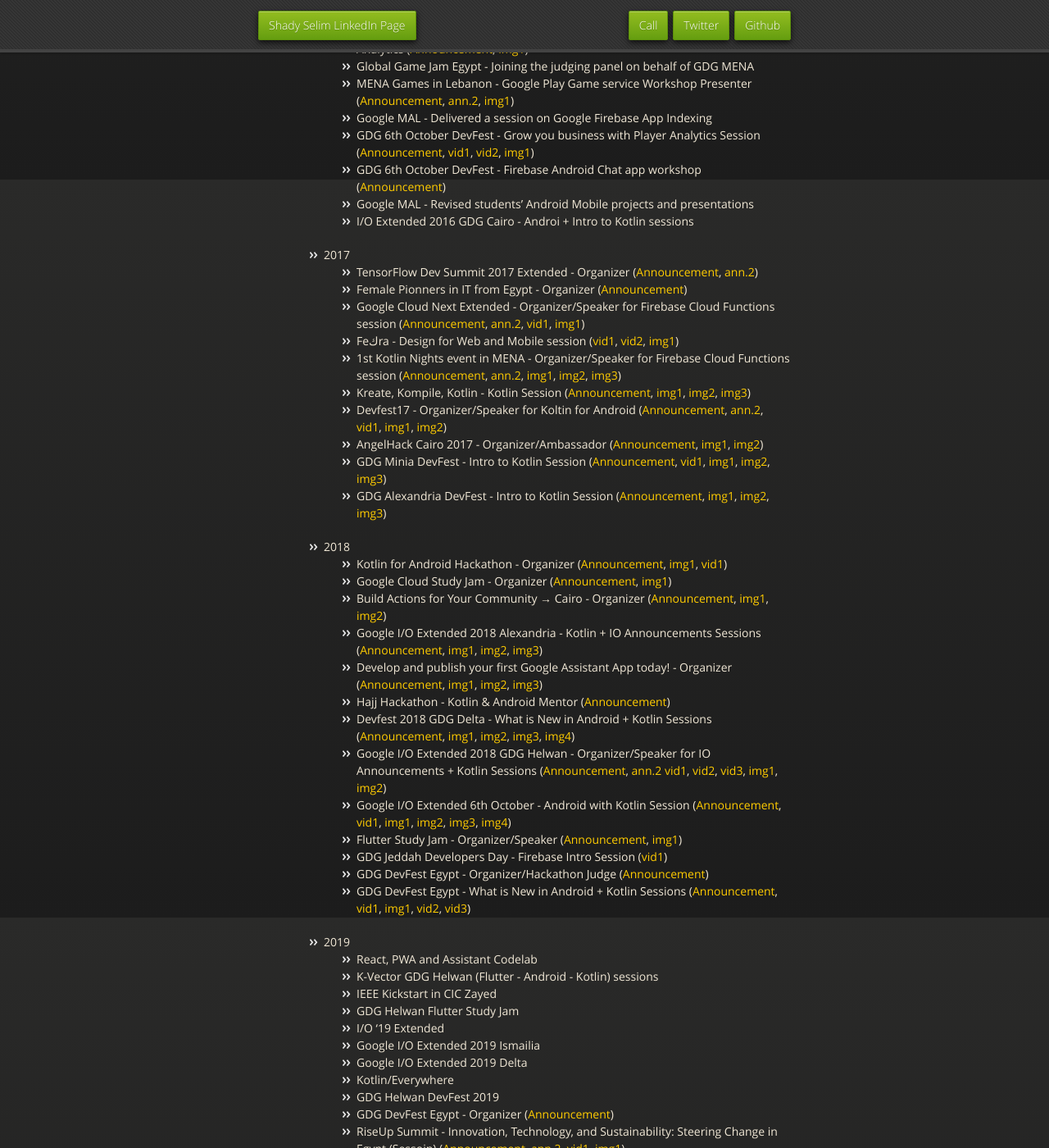
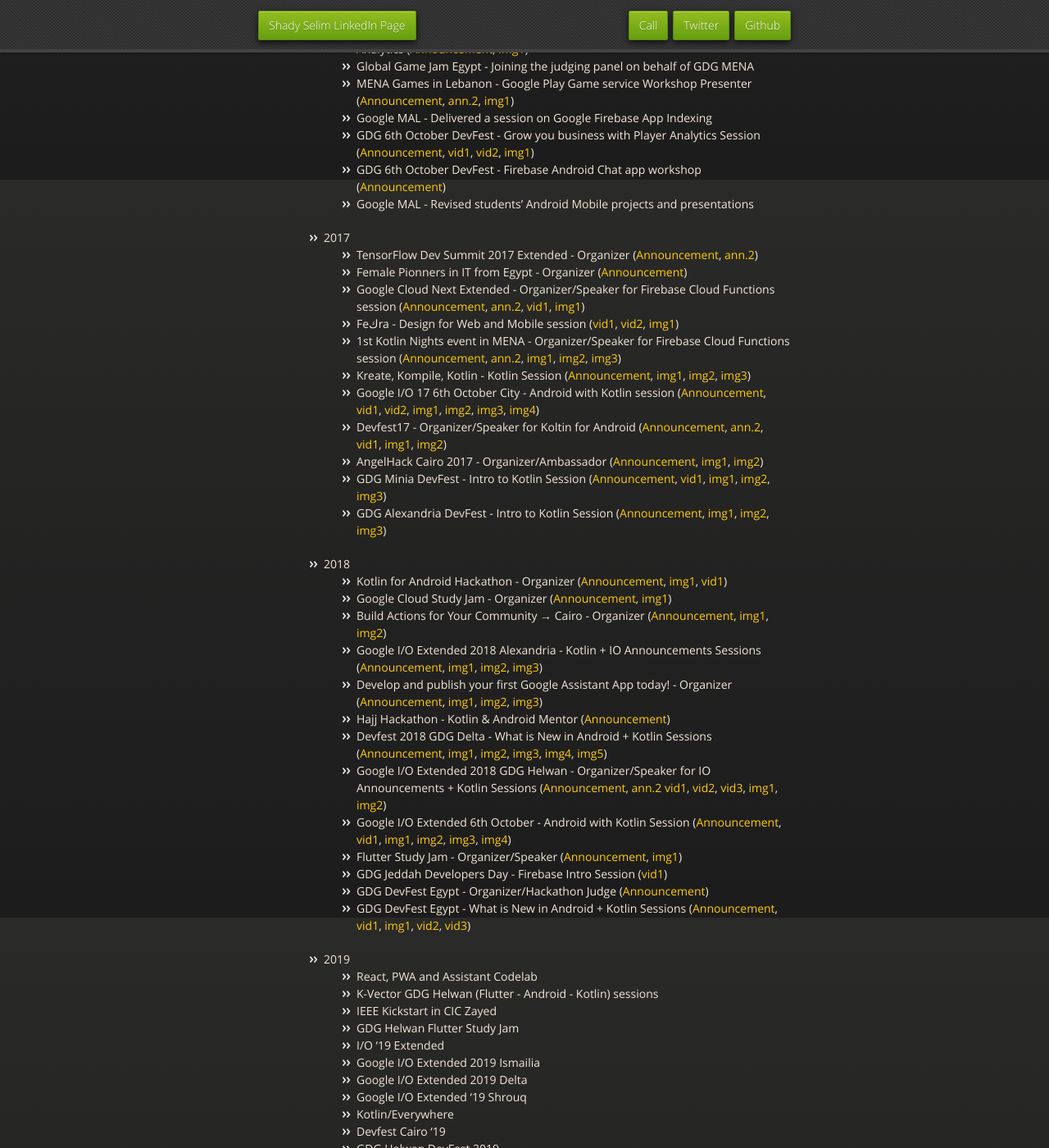
Before and after one commit to Shady-Selim/shady-selim.github.io, a Jekyll site: the page built from index.md, in a window 1280 px wide and 1400 px high, scrolled down 3381 px. Shown: the whole window at 82% size. Built offline with Jekyll 4.4.1, drawn with Linux system fonts in a browser that asks for light colours; our own code applies the rules of GitHub Pages for plain Markdown files.

Commit message:
Update index.md

```diff
--- a/index.md
+++ b/index.md
@@ -129,7 +129,6 @@
     - GDG 6th October DevFest - Grow you business with Player Analytics Session ([Announcement](https://www.facebook.com/events/1788941701374492/permalink/1794623064139689/), [vid1](https://youtu.be/XdcGt-hf4bs), [vid2](https://youtu.be/kUEhnZdm2D8), [img1](https://www.facebook.com/GDGOctober/photos/pcb.1800430536892275/1222254197820379/?type=3&theater))
     - GDG 6th October DevFest - Firebase Android Chat app workshop ([Announcement](https://www.facebook.com/events/1788941701374492/permalink/1802626096672719/?ref=1&action_history=null))
     - Google MAL - Revised students' Android Mobile projects and presentations
-    - I/O Extended 2016 GDG Cairo - Androi + Intro to Kotlin sessions
   - 2017
     - TensorFlow Dev Summit 2017 Extended - Organizer ([Announcement](https://www.facebook.com/events/697466320413076/), [ann.2](https://www.facebook.com/events/697466320413076/permalink/703453319814376/))
     - Female Pionners in IT from Egypt - Organizer ([Announcement](https://www.facebook.com/events/481395498915241/))
@@ -137,6 +136,7 @@
     - Feكra - Design for Web and Mobile session ([vid1](https://youtu.be/7boRJ3tlMNQ), [vid2](https://youtu.be/6-8DcZHFRuc), [img1](https://www.facebook.com/Fekra12/photos/a.1420176034667932/1420177344667801/?type=3&theater))
     - 1st Kotlin Nights event in MENA - Organizer/Speaker for Firebase Cloud Functions session ([Announcement](https://www.facebook.com/events/440247016356950/), [ann.2](https://www.facebook.com/events/140096789900665/permalink/140634203180257/), [img1](https://www.facebook.com/OnlineFCIH/photos/a.1929401997274257/1929413977273059/?type=3&theater), [img2](https://www.facebook.com/OnlineFCIH/photos/a.1929401997274257/1929409980606792/?type=3&theater), [img3](https://www.facebook.com/OnlineFCIH/photos/a.1929401997274257/1929409383940185/?type=3&theater))
     - Kreate, Kompile, Kotlin - Kotlin Session ([Announcement](https://www.facebook.com/events/105537826780426/permalink/107192466614962/), [img1](https://www.facebook.com/GDG.NewCairo/photos/a.1175786619194481/1175833725856437/?type=3&theater), [img2](https://www.facebook.com/GDG.NewCairo/photos/a.1175786619194481/1175822539190889/?type=3&theater), [img3](https://www.facebook.com/GDG.NewCairo/photos/a.1175786619194481/1175938085846001/?type=3&theater))
+    - Google I/O 17 6th October City - Android with Kotlin session ([Announcement](https://www.facebook.com/events/137333140175917/permalink/142435976332300/), [vid1](https://www.facebook.com/events/137333140175917/permalink/144524609456770/), [vid2](https://www.facebook.com/events/137333140175917/permalink/144523536123544/), [img1](https://www.facebook.com/events/137333140175917/permalink/144520532790511/), [img2](https://www.facebook.com/GDGOctober/photos/pcb.146910895884808/1496115803767549/?type=3&theater), [img3](https://www.facebook.com/GDGOctober/photos/pcb.146910895884808/1496116870434109/?type=3&theater), [img4](https://www.facebook.com/GDGOctober/photos/pcb.146910895884808/1496116407100822/?type=3&theater))
     - Devfest17 - Organizer/Speaker for Koltin for Android ([Announcement](https://www.facebook.com/events/1875423396121326/), [ann.2](https://www.facebook.com/events/1875423396121326/permalink/1875439939453005/), [vid1](https://youtu.be/3Zsu8CuOHMU), [img1](https://www.facebook.com/dr.shady.selim/posts/1523564607728810), [img2](https://www.facebook.com/photo.php?fbid=921010654724633&set=a.381157872043250&type=3&theater))
     - AngelHack Cairo 2017 - Organizer/Ambassador ([Announcement](https://www.facebook.com/events/318545328615459/), [img1](https://www.facebook.com/AngelHackHQ/photos/a.1665651500146473/1665651916813098/?type=3&theater), [img2](https://www.facebook.com/aucventurelab/photos/a.654376341293122/1558268204237260/?type=3&theater))
     - GDG Minia DevFest - Intro to Kotlin Session ([Announcement](https://www.facebook.com/dr.shady.selim/posts/1488215277930410), [vid1](https://www.facebook.com/events/1872482189682496/permalink/1881367968793918/), [img1](https://www.facebook.com/InsiderMinia/photos/pcb.1325802787531332/1325802474198030/?type=3&theater), [img2](https://www.facebook.com/InsiderMinia/photos/pcb.1325802787531332/1325802740864670/?type=3&theater), [img3](https://www.facebook.com/InsiderMinia/photos/pcb.1325802787531332/1325802134198064/?type=3&theater))
@@ -148,7 +148,7 @@
     - Google I/O Extended 2018 Alexandria - Kotlin + IO Announcements Sessions ([Announcement](https://www.facebook.com/GDG.Alexandria/photos/a.217585008303814/1940073769388254/?type=3&theater), [img1](https://www.facebook.com/GDG.Alexandria/photos/a.1965797906815840/1965814253480872/?type=3&theater), [img2](https://www.facebook.com/GDG.Alexandria/photos/a.1965797906815840/1965857330143231/?type=3&theater), [img3](https://www.facebook.com/GDG.Alexandria/photos/a.1965797906815840/1965946036801027/?type=3&theater))
     - Develop and publish your first Google Assistant App today! - Organizer ([Announcement](https://www.facebook.com/events/2065410863778838/), [img1](https://www.facebook.com/GCDCEgypt/photos/a.303415920200438/303416466867050/?type=3&theater), [img2](https://www.facebook.com/GCDCEgypt/photos/a.303415920200438/303416320200398/?type=3&theater), [img3](https://www.facebook.com/GCDCEgypt/photos/a.303415920200438/303417110200319/?type=3&theater))
     - Hajj Hackathon - Kotlin & Android Mentor ([Announcement](https://hajjhackathon.devpost.com/))
-    - Devfest 2018 GDG Delta - What is New in Android + Kotlin Sessions ([Announcement](https://www.facebook.com/events/294833484671005/permalink/297491921071828/), [img1](https://www.facebook.com/GDG.DeltaUniv/photos/a.2043250229029474/2043279255693238/?type=3&theater), [img2](https://www.facebook.com/GDG.DeltaUniv/photos/a.2043250229029474/2043278915693272/?type=3&theater), [img3](https://www.facebook.com/GDG.DeltaUniv/photos/a.2043250229029474/2043251212362709/?type=3&theater), [img4](https://www.facebook.com/GDG.DeltaUniv/photos/a.2043250229029474/2043256889028808/?type=3&theater))
+    - Devfest 2018 GDG Delta - What is New in Android + Kotlin Sessions ([Announcement](https://www.facebook.com/events/294833484671005/permalink/297491921071828/), [img1](https://www.facebook.com/GDG.DeltaUniv/photos/a.2043250229029474/2043279255693238/?type=3&theater), [img2](https://www.facebook.com/GDG.DeltaUniv/photos/a.2043250229029474/2043278915693272/?type=3&theater), [img3](https://www.facebook.com/GDG.DeltaUniv/photos/a.2043250229029474/2043251212362709/?type=3&theater), [img4](https://www.facebook.com/GDG.DeltaUniv/photos/a.2043250229029474/2043256889028808/?type=3&theater), [img5](https://www.facebook.com/photo.php?fbid=718135001877964&set=a.120643831627087&type=3&theater))
     - Google I/O Extended 2018 GDG Helwan - Organizer/Speaker for IO Announcements + Kotlin Sessions ([Announcement](https://www.facebook.com/events/477936715994288/), [ann.2](https://www.facebook.com/events/477936715994288/permalink/484160635371896/) [vid1](https://youtu.be/uIGPbp8GQVo), [vid2](https://youtu.be/OpVLs5Svfcs), [vid3](https://youtu.be/xTad2slKd30), [img1](https://secure.meetupstatic.com/photos/event/d/d/c/c/highres_472916780.jpeg), [img2](https://secure.meetupstatic.com/photos/event/a/6/6/f/highres_472962607.jpeg))
     - Google I/O Extended 6th October - Android with Kotlin Session ([Announcement](https://www.facebook.com/GDGOctober/photos/pcb.2130774453878501/1872747519437707/?type=3&theater), [vid1](https://youtu.be/xTad2slKd30), [img1](https://www.facebook.com/events/2127630030859610/permalink/2133723076916972/), [img2](https://www.facebook.com/photo.php?fbid=1847771311984294&set=a.287808937980547&type=3&theater), [img3](https://www.facebook.com/ultras.fci/photos/gm.1789333204448032/1376286329170077/?type=3&theater), [img4](https://www.facebook.com/GDGOctober/photos/gm.2133723076916972/1877018642343928/?type=3&theater))
     - Flutter Study Jam - Organizer/Speaker ([Announcement](https://www.facebook.com/events/554186508366614/), [img1](https://www.facebook.com/Helwan.GDG/posts/2227384107495685))
@@ -163,7 +163,9 @@
     - I/O '19 Extended
     - Google I/O Extended 2019 Ismailia
     - Google I/O Extended 2019 Delta
+    - Google I/O Extended '19 Shrouq
     - Kotlin/Everywhere
+    - Devfest Cairo '19
     - GDG Helwan DevFest 2019
     - GDG DevFest Egypt - Organizer ([Announcement](https://www.facebook.com/events/838848889922017/))
     - RiseUp Summit - Innovation, Technology, and Sustainability: Steering Change in Egypt (Sessoin) ([Announcement](https://riseupsummit.com/workshops?fbclid=IwAR1vzGLou7J8FBti812YagakynmBMvO7HWiUVkP4Idp-iG4Xwj1nf5DwG3c), [ann.2](https://riseupsummit.com/speakers), [vid1](https://www.facebook.com/AndelaEgypt/videos/744827579356535/), [img1](https://www.facebook.com/AndelaEgypt/photos/pcb.1064771713866895/1064765633867503/?type=3&theater))
```
